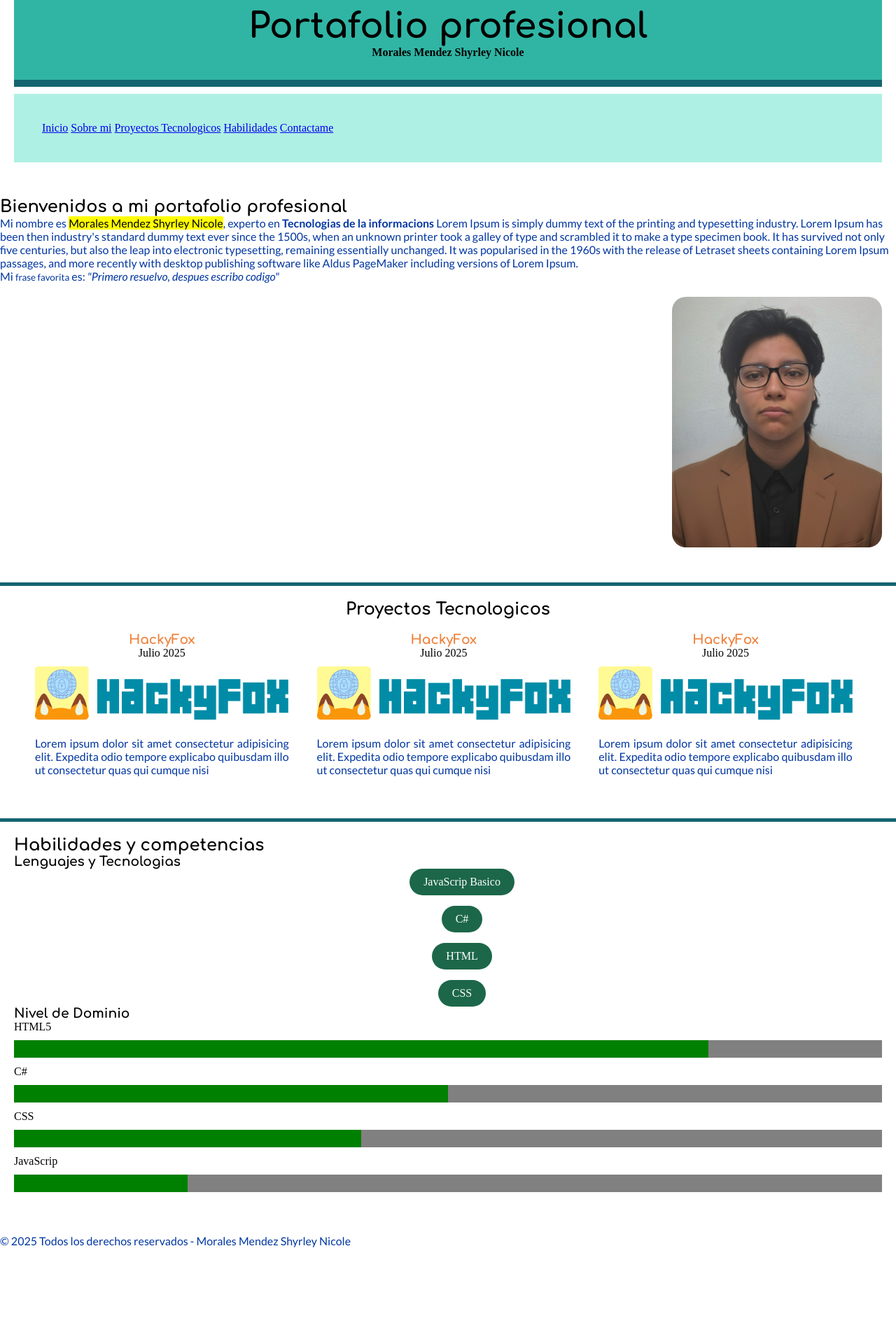
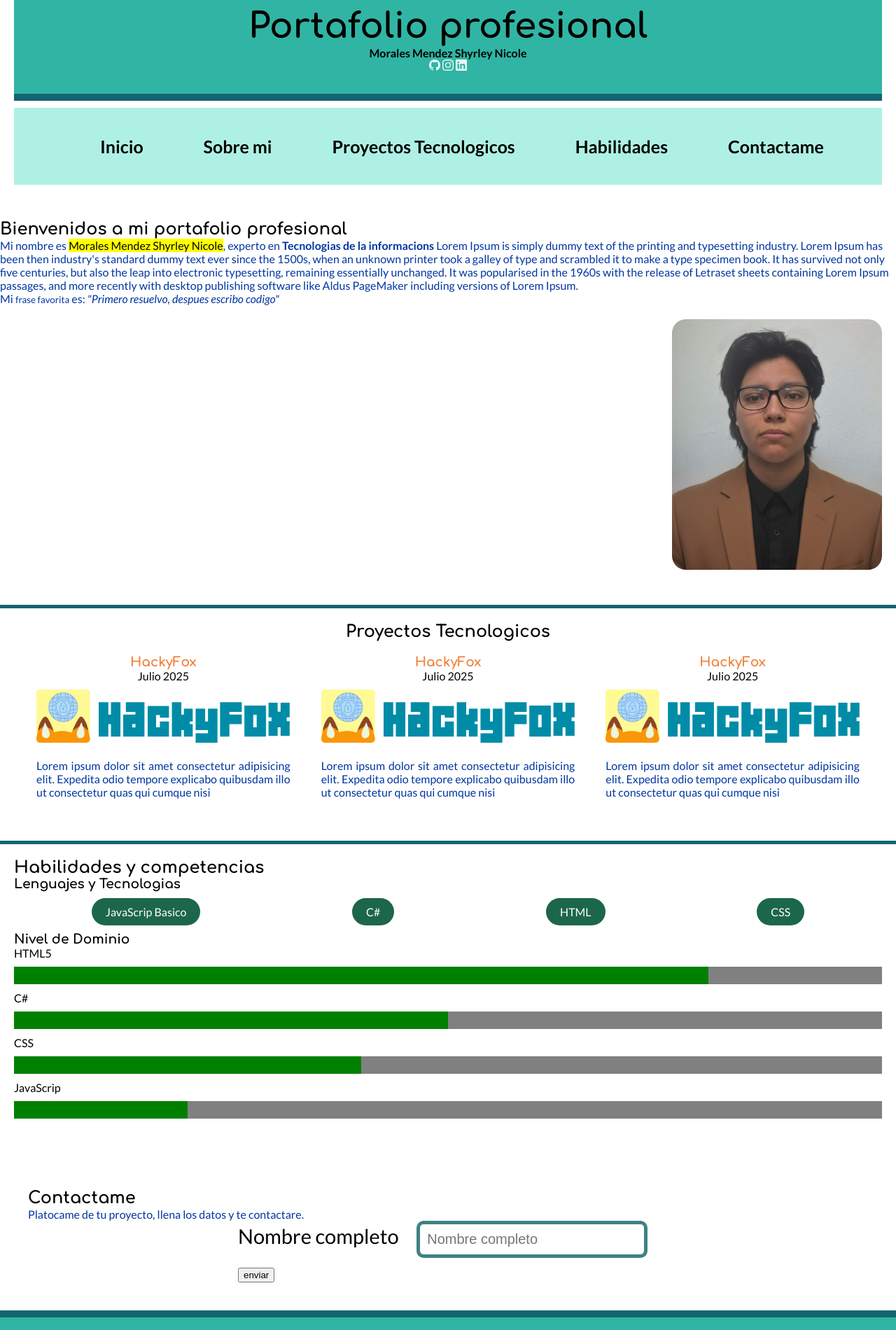
Before and after one commit to strawrabbit0424/PORTAFOLIO-SNMorales, a plain HTML site: page index.html in a window 1280 px wide. Shown: the part 40-1940 px from the top of the page at 70% size. Before the commit the page ends 1822 px from the top, so only its background shows below. Drawn offline with Linux system fonts and the light colour scheme.

Commit message:
actualizacion: menu, redes sociales, campos y footer

```diff
--- a/css/main.css
+++ b/css/main.css
@@ -2,6 +2,10 @@
 
 * {
     margin: auto;
+}
+
+body {
+    font-family: "Lato", sans-serif;
 }
 
 header {
@@ -14,7 +18,35 @@ header {
     padding: 30px;
 
 }
-nav{
+
+
+
+h1 {
+    font-family: "Comfortaa", sans-serif;
+    font-size: 50px;
+}
+
+h2,
+h3 {
+    font-family: "Comfortaa", sans-serif;
+}
+
+p {
+    font-family: "Lato", sans-serif;
+    color: rgb(0, 54, 161);
+}
+
+.bi {
+    color: #ffffffe4;
+}
+
+#menu-principal {
+    list-style-type: none;
+    display: flex;
+
+}
+
+nav {
     background: rgb(175, 240, 228);
     margin-top: 10px;
     margin-bottom: 50px;
@@ -24,19 +56,18 @@ nav{
 
 }
 
-h1 {
-    font-family: "Comfortaa", sans-serif;
-    font-size: 50px;
+#menu-principal a {
+    text-decoration: none;
+    color: #000000;
+    font-size: 25px;
+    font-weight: bolder;
 }
 
-h2,h3 {
-        font-family: "Comfortaa", sans-serif;
+#menu-principal a:hover {
+    color: #ffffff9a;
+    background-color: rgba(137, 188, 179, 0.779);
 }
 
-p {
-    font-family: "Lato", sans-serif;
-        color: rgb(0, 54, 161);
-}
 
 #foto-perfil {
     width: 300px;
@@ -45,67 +76,106 @@ p {
     margin: 20px;
 }
 
-main{
+main {
     overflow: hidden;
 }
 
-section{
+section {
     overflow: hidden;
 }
 
-#proyectos{
+#proyectos {
     padding: 20px 30px;
     border-top: solid 5px rgb(20, 101, 112);
     margin-top: 30px;
     text-align: center;
 }
 
-.proyecto{
+#lista-proyectos {
+    display: flex;
+}
+
+.proyecto {
 
     float: left;
     width: 33%;
     margin-top: 20px;
 }
 
-.proyecto img{
+.proyecto img {
     width: 90%;
-   margin-top: 10px;
+    margin-top: 10px;
 }
 
-.proyecto p{
+.proyecto p {
     text-align: justify;
     padding: 20px;
     color: rgb(0, 54, 161);
 }
 
-.proyecto h3{
+.proyecto h3 {
     color: rgb(240, 128, 58);
     font-weight: li;
 }
-#Habilidades{
+
+#Habilidades {
     overflow: hidden;
     margin-top: 20px;
     padding: 20px;
     border-top: solid 5px rgb(20, 101, 112);
     margin-bottom: 30px;
 }
-progress{
+
+progress {
     width: 100%;
     height: 25px;
     border-radius: 5px;
     margin: 10px 0;
 }
 
-.lista-tecnologias{
+.lista-tecnologias {
     list-style: none;
-    display: grid;
+    display: flex;
     margin-left: 0;
+    padding: 10px;
     gap: 15px;
 }
-.lista-tecnologias li{
+
+.lista-tecnologias li {
     background-color: rgb(28, 103, 73);
     color: #ffffff;
     padding: 10px 20px;
     border-radius: 25px;
     text-align: center;
 }
+
+#contacto {
+    padding: 40px;
+}
+
+.campos {
+    width: 50%;
+    clear: both;
+    font-size: 29px;
+}
+
+.campos label {
+    padding-right: 20px;
+}
+
+.campos input {
+    padding: 10px;
+    border: solid 5px #3e8284;
+    width: 50%;
+    font-size: 20px;
+    border-radius: 10px;
+}
+
+footer {
+    overflow: hidden;
+    padding: 40px 0;
+    background-color: rgb(48, 181, 164);
+    text-align: center;
+    border-top: solid 10px rgb(20, 101, 112);
+    ;
+}
--- a/index.html
+++ b/index.html
@@ -10,15 +10,36 @@
     <header> <!--Encabezado pagina web -->
         <h1>Portafolio profesional</h1>
         <h4>Morales Mendez Shyrley Nicole</h4>
+        <aside>
+            <a href="https://github.com/strawrabbit0424" class="redes">
+                <svg xmlns="http://www.w3.org/2000/svg" width="16" height="16" fill="currentColor" class="bi bi-github"
+                    viewBox="0 0 16 16">
+                    <path
+                        d="M8 0C3.58 0 0 3.58 0 8c0 3.54 2.29 6.53 5.47 7.59.4.07.55-.17.55-.38 0-.19-.01-.82-.01-1.49-2.01.37-2.53-.49-2.69-.94-.09-.23-.48-.94-.82-1.13-.28-.15-.68-.52-.01-.53.63-.01 1.08.58 1.23.82.72 1.21 1.87.87 2.33.66.07-.52.28-.87.51-1.07-1.78-.2-3.64-.89-3.64-3.95 0-.87.31-1.59.82-2.15-.08-.2-.36-1.02.08-2.12 0 0 .67-.21 2.2.82.64-.18 1.32-.27 2-.27s1.36.09 2 .27c1.53-1.04 2.2-.82 2.2-.82.44 1.1.16 1.92.08 2.12.51.56.82 1.27.82 2.15 0 3.07-1.87 3.75-3.65 3.95.29.25.54.73.54 1.48 0 1.07-.01 1.93-.01 2.2 0 .21.15.46.55.38A8.01 8.01 0 0 0 16 8c0-4.42-3.58-8-8-8" />
+                </svg></a>
+            <a href="#" class="redes">
+                <svg xmlns="http://www.w3.org/2000/svg" width="16" height="16" fill="currentColor"
+                    class="bi bi-instagram" viewBox="0 0 16 16">
+                    <path
+                        d="M8 0C5.829 0 5.556.01 4.703.048 3.85.088 3.269.222 2.76.42a3.9 3.9 0 0 0-1.417.923A3.9 3.9 0 0 0 .42 2.76C.222 3.268.087 3.85.048 4.7.01 5.555 0 5.827 0 8.001c0 2.172.01 2.444.048 3.297.04.852.174 1.433.372 1.942.205.526.478.972.923 1.417.444.445.89.719 1.416.923.51.198 1.09.333 1.942.372C5.555 15.99 5.827 16 8 16s2.444-.01 3.298-.048c.851-.04 1.434-.174 1.943-.372a3.9 3.9 0 0 0 1.416-.923c.445-.445.718-.891.923-1.417.197-.509.332-1.09.372-1.942C15.99 10.445 16 10.173 16 8s-.01-2.445-.048-3.299c-.04-.851-.175-1.433-.372-1.941a3.9 3.9 0 0 0-.923-1.417A3.9 3.9 0 0 0 13.24.42c-.51-.198-1.092-.333-1.943-.372C10.443.01 10.172 0 7.998 0zm-.717 1.442h.718c2.136 0 2.389.007 3.232.046.78.035 1.204.166 1.486.275.373.145.64.319.92.599s.453.546.598.92c.11.281.24.705.275 1.485.039.843.047 1.096.047 3.231s-.008 2.389-.047 3.232c-.035.78-.166 1.203-.275 1.485a2.5 2.5 0 0 1-.599.919c-.28.28-.546.453-.92.598-.28.11-.704.24-1.485.276-.843.038-1.096.047-3.232.047s-2.39-.009-3.233-.047c-.78-.036-1.203-.166-1.485-.276a2.5 2.5 0 0 1-.92-.598 2.5 2.5 0 0 1-.6-.92c-.109-.281-.24-.705-.275-1.485-.038-.843-.046-1.096-.046-3.233s.008-2.388.046-3.231c.036-.78.166-1.204.276-1.486.145-.373.319-.64.599-.92s.546-.453.92-.598c.282-.11.705-.24 1.485-.276.738-.034 1.024-.044 2.515-.045zm4.988 1.328a.96.96 0 1 0 0 1.92.96.96 0 0 0 0-1.92m-4.27 1.122a4.109 4.109 0 1 0 0 8.217 4.109 4.109 0 0 0 0-8.217m0 1.441a2.667 2.667 0 1 1 0 5.334 2.667 2.667 0 0 1 0-5.334" />
+                </svg></a>
+                <a href="https://www.linkedin.com/in/nicole-morales-b31a0b329/" class="redes">
+                    <svg xmlns="http://www.w3.org/2000/svg" width="16" height="16" fill="currentColor" class="bi bi-linkedin" viewBox="0 0 16 16">
+  <path d="M0 1.146C0 .513.526 0 1.175 0h13.65C15.474 0 16 .513 16 1.146v13.708c0 .633-.526 1.146-1.175 1.146H1.175C.526 16 0 15.487 0 14.854zm4.943 12.248V6.169H2.542v7.225zm-1.2-8.212c.837 0 1.358-.554 1.358-1.248-.015-.709-.52-1.248-1.342-1.248S2.4 3.226 2.4 3.934c0 .694.521 1.248 1.327 1.248zm4.908 8.212V9.359c0-.216.016-.432.08-.586.173-.431.568-.878 1.232-.878.869 0 1.216.662 1.216 1.634v3.865h2.401V9.25c0-2.22-1.184-3.252-2.764-3.252-1.274 0-1.845.7-2.165 1.193v.025h-.016l.016-.025V6.169h-2.4c.03.678 0 7.225 0 7.225z"/>
+</svg>
+                </a>
+        </aside>
 
     </header>
     <!--menu de navegacion-->
     <nav>
-        <a href="#">Inicio</a>
-        <a href="#">Sobre mi</a>
-        <a href="#proyectos">Proyectos Tecnologicos</a>
-        <a href="#">Habilidades</a>
-        <a href="#">Contactame</a>
+        <ul id="menu-principal" l>
+            <li><a href="#">Inicio</a></li>
+            <li><a href="#">Sobre mi</a></li>
+            <li><a href="#proyectos">Proyectos Tecnologicos</a></li>
+            <li><a href="#">Habilidades</a></li>
+            <li><a href="#">Contactame</a></li>
+        </ul>
     </nav>
     <!--contenido principal-->
     <main>
@@ -37,12 +58,14 @@
         </section>
         <section id="proyectos">
             <h2>Proyectos Tecnologicos</h2>
+            <div id="lista-proyectos">
                 <article class="proyecto">
                     <h3>HackyFox</h3>
                     <time datetime="2025-07">Julio 2025</time>
                     <img src="images/img-proyecto1.jpg" alt="Logo de proyecto HackyFox" id="img-proyecto1" />
                     <p>
-                    Lorem ipsum dolor sit amet consectetur adipisicing elit. Expedita odio tempore explicabo quibusdam
+                        Lorem ipsum dolor sit amet consectetur adipisicing elit. Expedita odio tempore explicabo
+                        quibusdam
                         illo ut consectetur quas qui cumque nisi
                     </p>
                 </article>
@@ -51,7 +74,8 @@
                     <time datetime="2025-07">Julio 2025</time>
                     <img src="images/img-proyecto1.jpg" alt="Logo de proyecto HackyFox" id="img-proyecto1" />
                     <p>
-                    Lorem ipsum dolor sit amet consectetur adipisicing elit. Expedita odio tempore explicabo quibusdam
+                        Lorem ipsum dolor sit amet consectetur adipisicing elit. Expedita odio tempore explicabo
+                        quibusdam
                         illo ut consectetur quas qui cumque nisi
                     </p>
                 </article>
@@ -60,11 +84,13 @@
                     <time datetime="2025-07">Julio 2025</time>
                     <img src="images/img-proyecto1.jpg" alt="Logo de proyecto HackyFox" id="img-proyecto1" />
                     <p>
-                    Lorem ipsum dolor sit amet consectetur adipisicing elit. Expedita odio tempore explicabo quibusdam
+                        Lorem ipsum dolor sit amet consectetur adipisicing elit. Expedita odio tempore explicabo
+                        quibusdam
                         illo ut consectetur quas qui cumque nisi
                     </p>
 
                 </article>
+            </div>
         </section>
         <section id="Habilidades">
             <h2>Habilidades y competencias</h2>
@@ -95,6 +121,17 @@
 
         </section>
     </main>
+    <section id="contacto">
+        <h2>Contactame</h2>
+        <p>Platocame de tu proyecto, llena los datos y te contactare.</p>
+        <form>
+            <div class="campos">
+                <label>Nombre completo</label>
+                <input type="Text" name="nombre" placeholder="Nombre completo" />
+                <button>enviar</button>
+            </div>
+        </form>
+    </section>
     <footer>
         <p>&copy; 2025 Todos los derechos reservados - Morales Mendez Shyrley Nicole</p>
     </footer>
```
Lines whose indentation alone changed are shown as unchanged.
